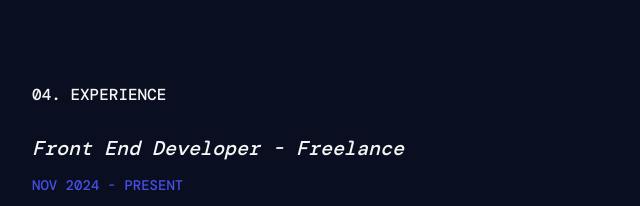
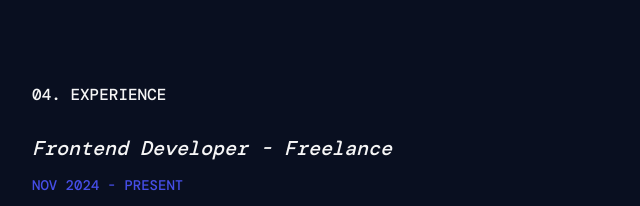
Before and after one commit to alexismgjackson-github/portfolio, a plain HTML site: page Portfolio/index.html in a window 1280 px wide. Shown: the part 2260-2466 px from the top of the page, 288-928 px from the left. Drawn offline with nearby package versions, Linux system fonts and the light colour scheme; a web font is replaced by a local one.

Commit message:
Add files via upload

```diff
--- a/Portfolio/index.html
+++ b/Portfolio/index.html
@@ -198,7 +198,7 @@
         <h2>04. Experience</h2>
         <div class="experience-grid" id="experience-grid">
           <div class="experience">
-            <h3 class="experience-title">Front End Developer - Freelance</h3>
+            <h3 class="experience-title">Frontend Developer - Freelance</h3>
             <span class="experience-duration">Nov 2024 - Present</span>
             <p class="experience-details">
               Implementing pixel-perfect, mobile-first UI/UX using HTML, CSS,
```
